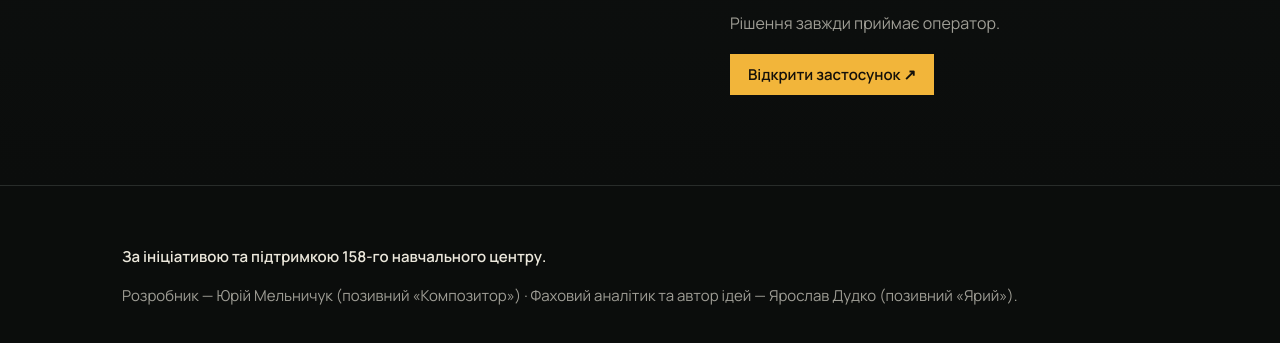
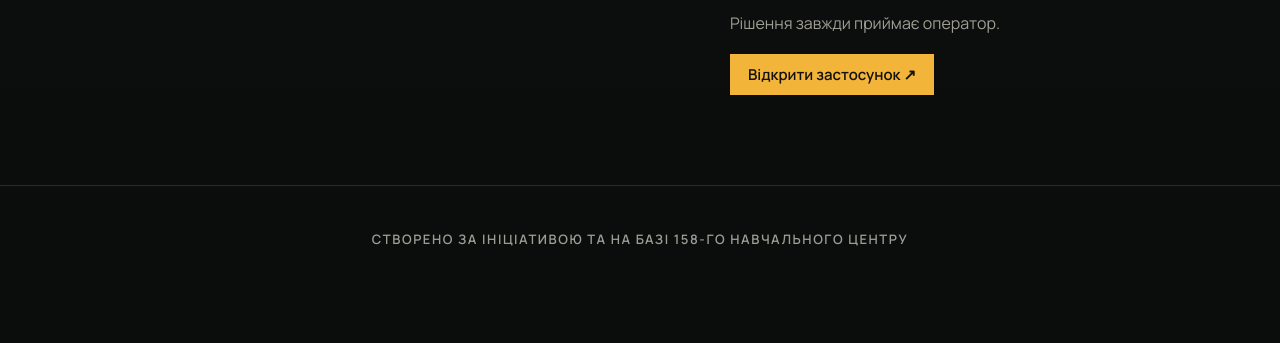
Before and after one commit to yuriygrom357357-tech/osvita-158, a plain HTML site: page index.html in a window 1280 px wide. Shown: the part 5121-5464 px from the top of the page. After the commit the page ends 5431 px from the top, so only its background shows below. Drawn offline with nearby package versions, Linux system fonts and the light colour scheme.

Commit message:
Підпис внизу: за ініціативою та на базі 158-го навчального центру
Co-Authored-By: Claude Opus 5.5 <noreply@anthropic.com>
Claude-Session: https://claude.ai/code/session_01M7ETLGU2CTQqfpmCFb51Js

```diff
--- a/index.html
+++ b/index.html
@@ -5,7 +5,7 @@
 <meta name="viewport" content="width=device-width, initial-scale=1, viewport-fit=cover">
 <title>158 навчальний центр — цифрові технології навчання</title>
 <meta name="description" content="Навчальні застосунки 158-го навчального центру: курси, тести, конспекти, лекції та бойовий застосунок «Ефір-ШІ».">
-<meta name="build" content="20261121211427">
+<meta name="build" content="20261121212245">
 <meta http-equiv="Cache-Control" content="no-cache">
 <meta name="robots" content="noindex, nofollow">
 <meta property="og:title" content="158 навчальний центр — цифрові технології навчання">
@@ -57,6 +57,7 @@ h3{font:600 26px/1.15 var(--disp);margin:12px 0 10px}
 .combat ul{margin:4px 0 14px;padding-left:18px;color:var(--muted)}
 .combat li{margin:3px 0}
 footer{padding:44px 0 60px;color:var(--muted);font-size:15px}
+footer .sign{margin:0;text-align:center;font:600 13px/1.5 var(--body);letter-spacing:.12em;text-transform:uppercase;color:var(--muted)}
 footer strong{color:var(--fg);font-weight:600}
 @media (max-width:820px){.card{grid-template-columns:1fr;gap:16px}.pillars{grid-template-columns:1fr 1fr}.hero{min-height:560px}}
 @media (max-width:480px){.pillars{grid-template-columns:1fr}}
@@ -211,8 +212,7 @@ footer strong{color:var(--fg);font-weight:600}
 
 <footer>
   <div class="wrap">
-    <p><strong>За ініціативою та підтримкою 158-го навчального центру.</strong></p>
-    <p>Розробник — Юрій Мельничук (позивний «Композитор») · Фаховий аналітик та автор ідей — Ярослав Дудко (позивний «Ярий»).</p>
+    <p class="sign">Створено за ініціативою та на базі 158-го навчального центру</p>
   </div>
 </footer>
 <script>
```
